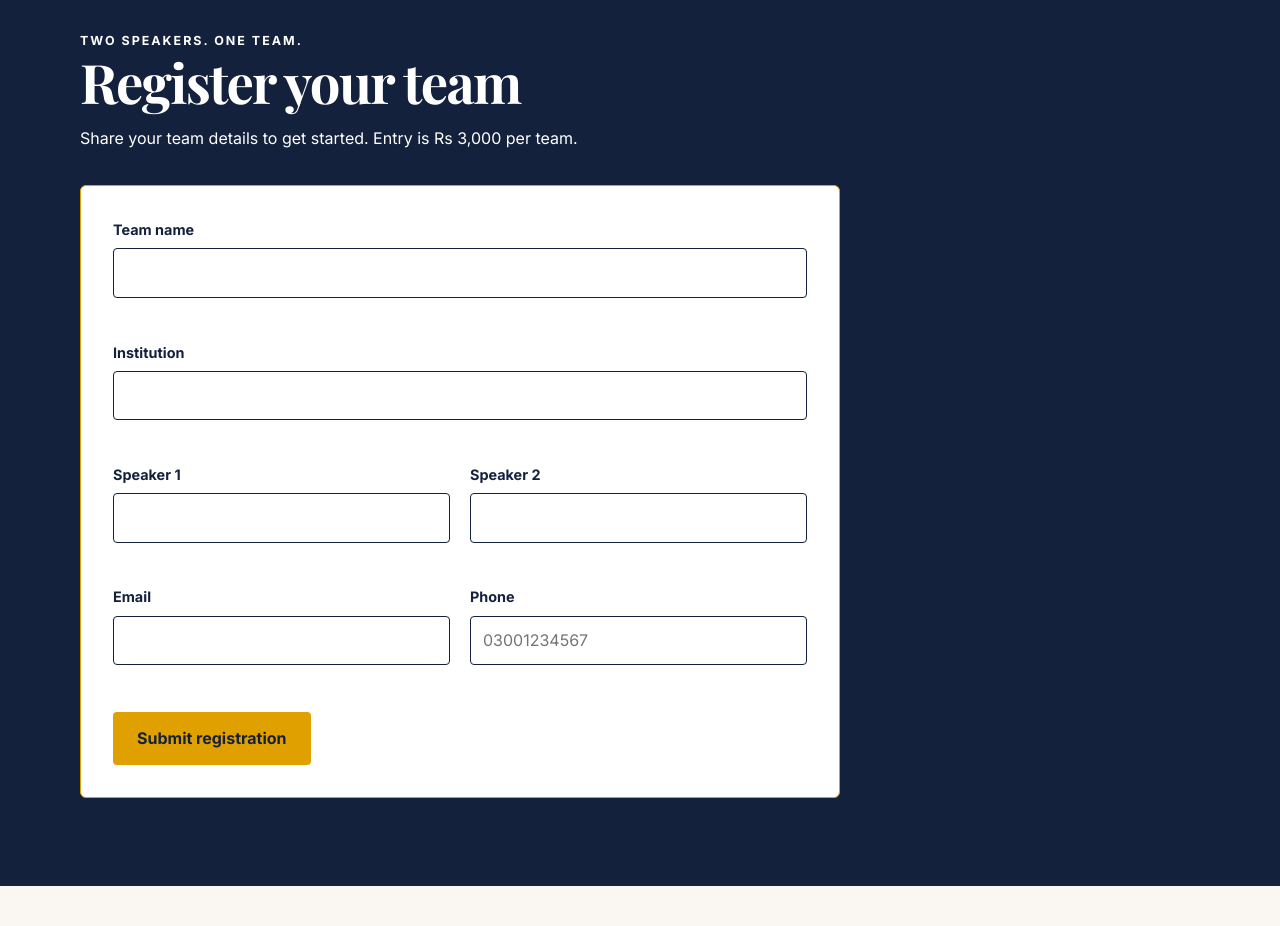
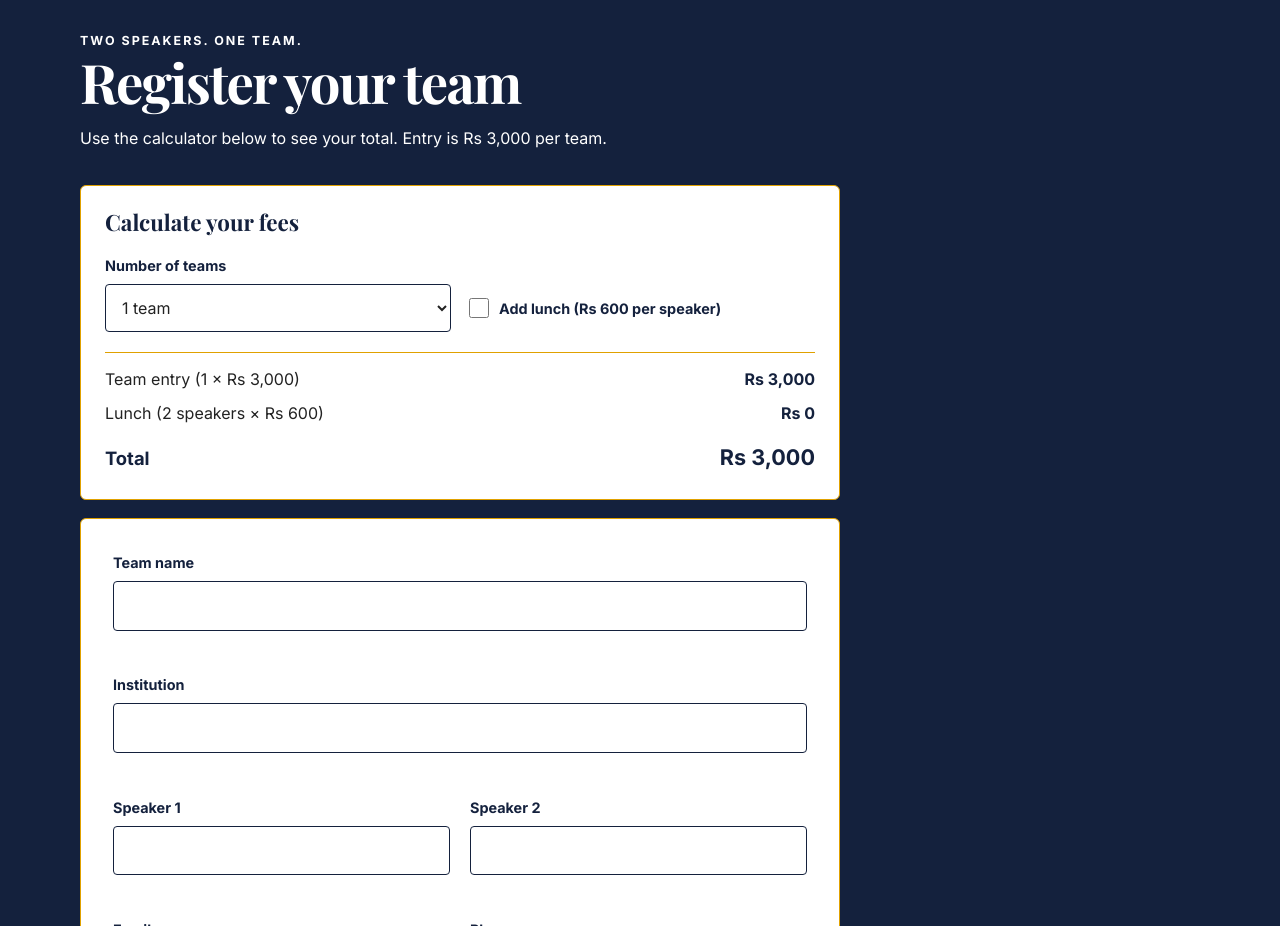
Before and after one commit to qazi-ib/lab17-27110050, a plain HTML site: page index.html in a window 1280 px wide. Shown: the part 1680-2606 px from the top of the page. Drawn offline with nearby package versions, Linux system fonts and the light colour scheme.

Commit message:
Add free calculator

```diff
--- a/index.html
+++ b/index.html
@@ -358,6 +358,95 @@
       padding: 32px;
     }
 
+    .fee-calculator {
+      max-width: 760px;
+      margin-bottom: 18px;
+      padding: 24px;
+      border: 1px solid var(--gold);
+      border-radius: 6px;
+      background: var(--white);
+    }
+
+    .fee-calculator h3 {
+      margin: 0 0 18px;
+      font-size: 1.4rem;
+    }
+
+    .fee-options {
+      display: grid;
+      grid-template-columns: repeat(2, minmax(0, 1fr));
+      align-items: end;
+      gap: 18px;
+    }
+
+    .fee-options select {
+      width: 100%;
+      min-height: 48px;
+      padding: 11px 12px;
+      border: 1px solid var(--navy);
+      border-radius: 4px;
+      background: var(--white);
+      color: var(--charcoal);
+      font: inherit;
+    }
+
+    .fee-options select:focus-visible,
+    .fee-options input[type="checkbox"]:focus-visible {
+      outline: 3px solid var(--gold);
+      outline-offset: 2px;
+    }
+
+    .lunch-option {
+      display: flex;
+      min-height: 48px;
+      align-items: center;
+      gap: 10px;
+      color: var(--navy);
+      font-size: 0.9rem;
+      font-weight: 700;
+    }
+
+    .fee-options input[type="checkbox"] {
+      width: 20px;
+      min-height: 20px;
+      margin: 0;
+      accent-color: var(--navy);
+    }
+
+    .fee-breakdown {
+      display: grid;
+      margin: 20px 0 0;
+      padding-top: 14px;
+      border-top: 1px solid var(--gold);
+      gap: 8px;
+    }
+
+    .fee-line,
+    .fee-total {
+      display: flex;
+      margin: 0;
+      align-items: baseline;
+      justify-content: space-between;
+      gap: 16px;
+    }
+
+    .fee-line strong {
+      color: var(--navy);
+      white-space: nowrap;
+    }
+
+    .fee-total {
+      margin-top: 6px;
+      color: var(--navy);
+      font-size: 1.15rem;
+      font-weight: 700;
+    }
+
+    .fee-total output {
+      font-size: 1.35rem;
+      white-space: nowrap;
+    }
+
     .form-grid {
       display: grid;
       grid-template-columns: repeat(2, minmax(0, 1fr));
@@ -544,6 +633,10 @@
       .form-card {
         padding: 22px;
       }
+
+      .fee-calculator {
+        padding: 22px;
+      }
     }
 
     @media (max-width: 420px) {
@@ -561,6 +654,11 @@
 
       .form-grid {
         grid-template-columns: 1fr;
+      }
+
+      .fee-options {
+        grid-template-columns: 1fr;
+        gap: 8px;
       }
 
       .field-wide {
@@ -676,8 +774,32 @@
         <div class="section-heading">
           <p class="eyebrow">Two speakers. One team.</p>
           <h2 id="register-title">Register your team</h2>
-          <p>Share your team details to get started. Entry is Rs 3,000 per team.</p>
+          <p>Use the calculator below to see your total. Entry is Rs 3,000 per team.</p>
         </div>
+        <section class="fee-calculator" aria-labelledby="fee-calculator-title">
+          <h3 id="fee-calculator-title">Calculate your fees</h3>
+          <div class="fee-options">
+            <div class="field">
+              <label for="team-count">Number of teams</label>
+              <select id="team-count" name="teamCount">
+                <option value="1">1 team</option>
+                <option value="2">2 teams</option>
+                <option value="3">3 teams</option>
+                <option value="4">4 teams</option>
+                <option value="5">5 teams</option>
+              </select>
+            </div>
+            <label class="lunch-option" for="lunch">
+              <input id="lunch" name="lunch" type="checkbox">
+              <span>Add lunch (Rs 600 per speaker)</span>
+            </label>
+          </div>
+          <div class="fee-breakdown" aria-live="polite">
+            <p class="fee-line"><span id="team-fee-label">Team entry (1 × Rs 3,000)</span><strong id="team-fee">Rs 3,000</strong></p>
+            <p class="fee-line"><span id="lunch-fee-label">Lunch (2 speakers × Rs 600)</span><strong id="lunch-fee">Rs 0</strong></p>
+            <p class="fee-total"><span>Total</span><output id="fee-total" for="team-count lunch">Rs 3,000</output></p>
+          </div>
+        </section>
         <form class="form-card" id="registration-form" novalidate>
           <div class="form-grid">
             <div class="field field-wide">
@@ -776,6 +898,35 @@
     updateCountdown();
     window.setInterval(updateCountdown, 60000);
 
+    const teamCountInput = document.querySelector("#team-count");
+    const lunchInput = document.querySelector("#lunch");
+    const teamFeeLabel = document.querySelector("#team-fee-label");
+    const teamFee = document.querySelector("#team-fee");
+    const lunchFeeLabel = document.querySelector("#lunch-fee-label");
+    const lunchFee = document.querySelector("#lunch-fee");
+    const totalFee = document.querySelector("#fee-total");
+
+    function formatFee(amount) {
+      return `Rs ${amount.toLocaleString("en-US")}`;
+    }
+
+    function updateFee() {
+      const teamCount = Number(teamCountInput.value);
+      const teamTotal = teamCount * 3000;
+      const speakerCount = teamCount * 2;
+      const lunchTotal = lunchInput.checked ? speakerCount * 600 : 0;
+
+      teamFeeLabel.textContent = `Team entry (${teamCount} × Rs 3,000)`;
+      teamFee.textContent = formatFee(teamTotal);
+      lunchFeeLabel.textContent = `Lunch (${speakerCount} speakers × Rs 600)`;
+      lunchFee.textContent = formatFee(lunchTotal);
+      totalFee.textContent = formatFee(teamTotal + lunchTotal);
+    }
+
+    teamCountInput.addEventListener("change", updateFee);
+    lunchInput.addEventListener("change", updateFee);
+    updateFee();
+
     const form = document.querySelector("#registration-form");
     const successMessage = document.querySelector("#success-message");
     const fields = [
```
